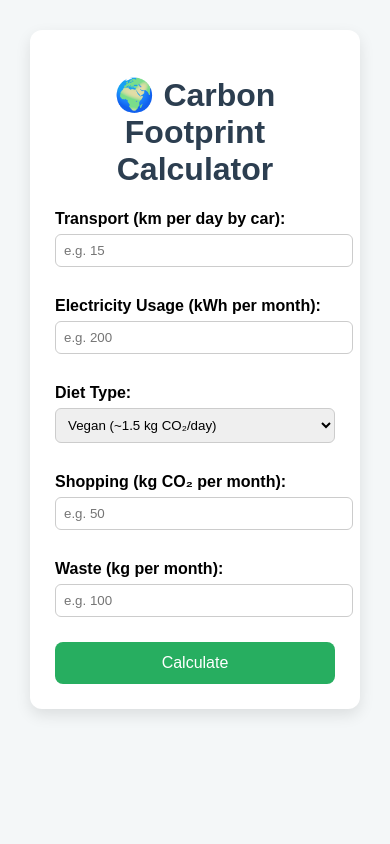
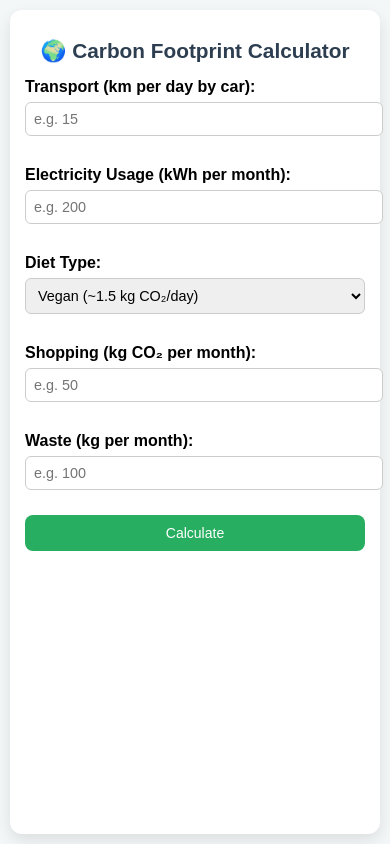
Before and after one commit to Abhishe58/Carbon-footprint, a plain HTML site: page index.html in a window 390 px wide. Drawn offline with nearby package versions, Linux system fonts and the light colour scheme.

Commit message:
Update index.html

```diff
--- a/index.html
+++ b/index.html
@@ -2,9 +2,6 @@
 <html lang="en">
 <head>
   <meta charset="UTF-8">
-    <meta http-equiv="X-UA-Compatible" content="IE=edge">
-    <meta name="viewport" content="width=device-width, initial-scale=1.0">
-
   <title>Carbon Footprint Calculator</title>
   <script src="https://cdn.jsdelivr.net/npm/chart.js"></script>
   <style>
@@ -19,17 +16,18 @@
       min-height: 100vh;
     }
     .container {
-      width: 90%;
+      width: 95%;
       max-width: 650px;
       background: #fff;
       padding: 25px;
-      margin: 30px;
+      margin: 20px;
       border-radius: 12px;
       box-shadow: 0px 6px 15px rgba(0,0,0,0.1);
     }
     h1 {
       text-align: center;
       color: #2c3e50;
+      font-size: 1.8rem;
     }
     label {
       font-weight: bold;
@@ -38,14 +36,15 @@
     }
     input, select {
       width: 100%;
-      padding: 8px;
+      padding: 10px;
       margin: 6px 0 15px;
       border: 1px solid #ccc;
       border-radius: 6px;
+      font-size: 1rem;
     }
     button {
       width: 100%;
-      padding: 12px;
+      padding: 14px;
       background: #27ae60;
       border: none;
       color: white;
@@ -53,6 +52,7 @@
       border-radius: 8px;
       cursor: pointer;
       margin-top: 10px;
+      transition: 0.3s ease;
     }
     button:hover {
       background: #219150;
@@ -63,15 +63,58 @@
       background: #ecf0f1;
       border-radius: 8px;
       display: none;
+      font-size: 1rem;
+      overflow-x: auto;
     }
     .suggestions {
       margin-top: 10px;
       padding: 10px;
       background: #dff9fb;
       border-left: 4px solid #00a8ff;
+      font-size: 0.95rem;
     }
     canvas {
       margin-top: 20px;
+      max-width: 100%;
+      height: auto !important;
+    }
+
+    /* ✅ Responsive Design */
+    @media (max-width: 768px) {
+      .container {
+        padding: 20px;
+      }
+      h1 {
+        font-size: 1.5rem;
+      }
+      button {
+        font-size: 15px;
+        padding: 12px;
+      }
+    }
+
+    @media (max-width: 480px) {
+      body {
+        align-items: stretch;
+      }
+      .container {
+        margin: 10px;
+        padding: 15px;
+      }
+      h1 {
+        font-size: 1.3rem;
+      }
+      input, select {
+        font-size: 0.9rem;
+        padding: 8px;
+      }
+      button {
+        font-size: 14px;
+        padding: 10px;
+      }
+      .result {
+        font-size: 0.9rem;
+      }
     }
   </style>
 </head>
@@ -162,6 +205,7 @@
         },
         options: {
           responsive: true,
+          maintainAspectRatio: false,
           plugins: {
             legend: {
               position: 'bottom'
@@ -183,4 +227,4 @@
     }
   </script>
 </body>
-</html>
+      </html>
```
